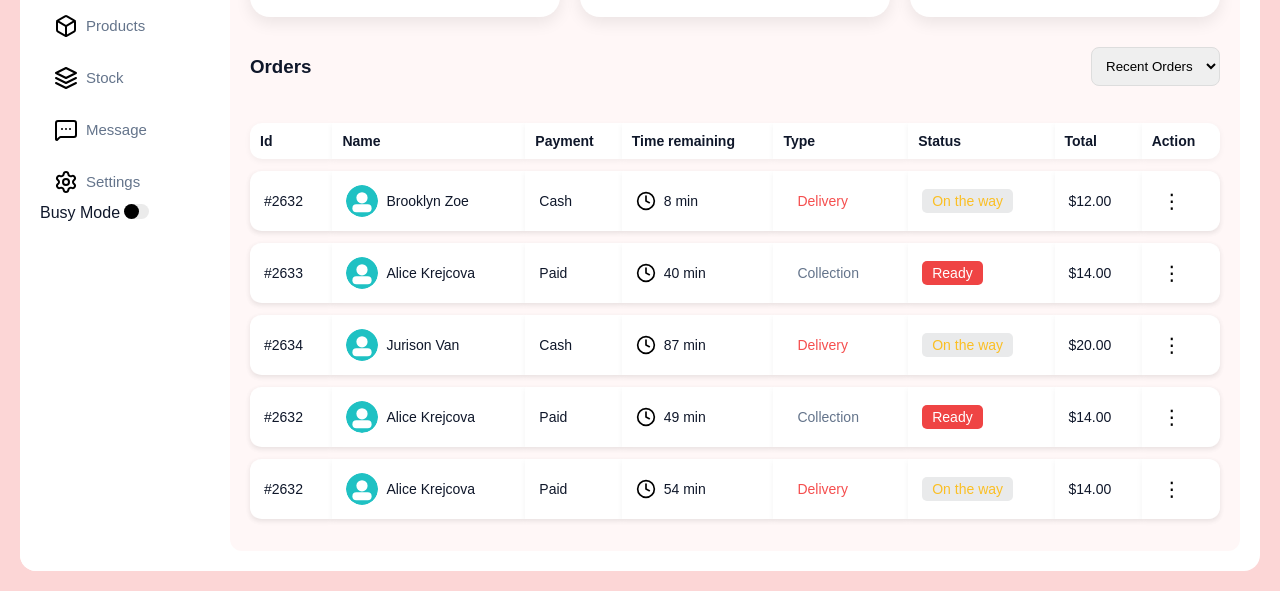
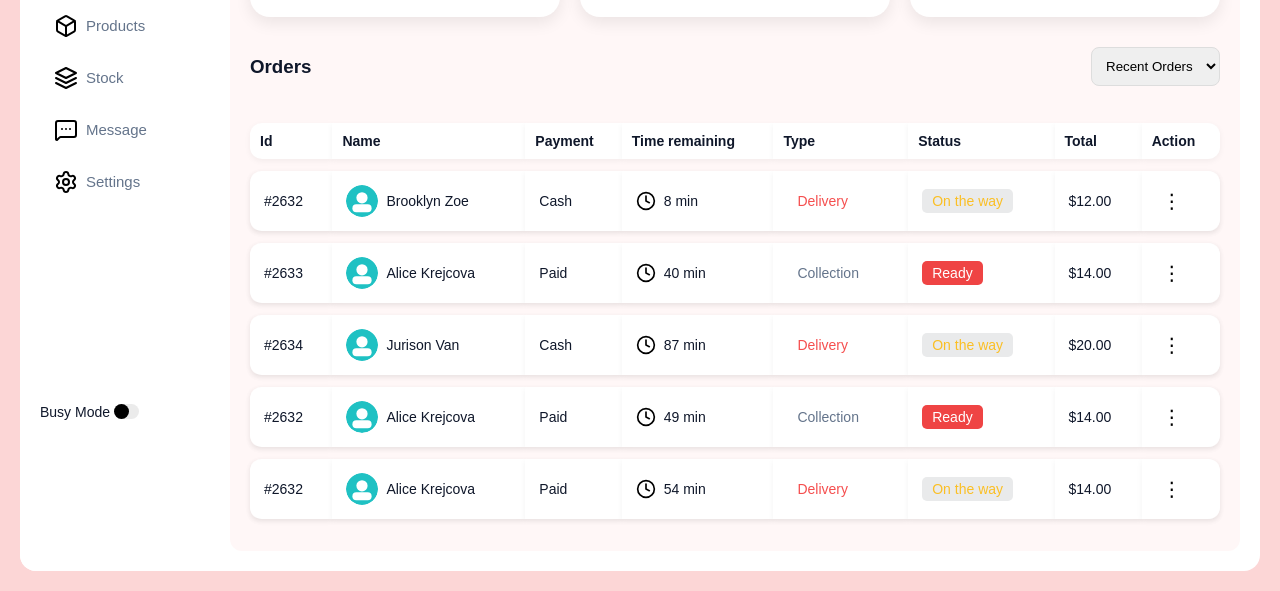
Before and after one commit to Arjun-vinod02/Dashboard, a plain HTML site: page index.html in a window 1280 px wide. Shown: the part 332-923 px from the top of the page. Drawn offline with Linux system fonts and the light colour scheme.

Commit message:
Update dashstyle.css

```diff
--- a/CSS/dashstyle.css
+++ b/CSS/dashstyle.css
@@ -53,6 +53,12 @@ body {
   background: #ffcaca;
   color: rgb(255, 67, 67);
 }
+
+.busy-mode {
+  margin-top: 200px;
+  font-size: 14px;
+}
+
 
 .main {
   flex: 2;
@@ -418,7 +424,6 @@ input:checked + .slider:before {
   .orders table,
   .orders thead,
   .orders tbody,
-
   .orders td,
   .orders tr {
     display: grid;
@@ -442,8 +447,4 @@ input:checked + .slider:before {
   }
 
 
-
-
-
-
 }
```
